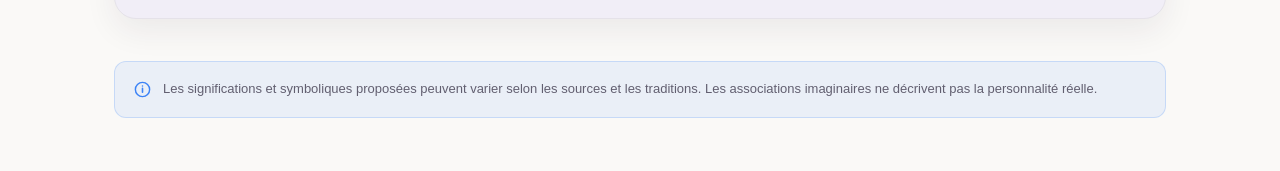
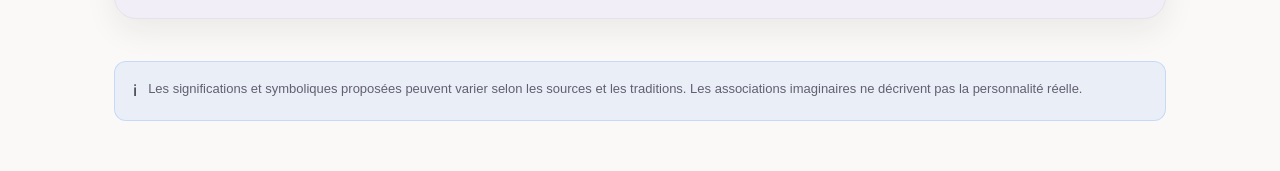
Before and after one commit to Nabouna32/Names, a Next.js app: page /prenoms/benjamin in a window 1280 px wide. Shown: the part 3751-3922 px from the top of the page. Built offline with nearby package versions, Linux system fonts and the light colour scheme.

Commit message:
Utiliser le glyphe d’information standard dans les fiches

```diff
--- a/src/app/prenoms/[slug]/page.tsx
+++ b/src/app/prenoms/[slug]/page.tsx
@@ -194,7 +194,7 @@ export default async function NameProfilePage({ params }: { params: Promise<{ sl
       <section className="profile-section profile-panel"><div className="profile-section-heading"><p className="eyebrow">⭐ PERSONNALITÉS CONNUES</p><h2>Personnalités portant ce <em>prénom</em></h2></div><div className="profile-celebrity-grid">{entry.celebrities.map((person) => <article className="profile-celebrity-card" key={person.name}><span>⭐</span><h3>{person.name}</h3><strong>{person.role}</strong><p>{person.detail}</p></article>)}</div></section>
       <DemoStatistics entry={entry} />
       <section className="profile-section profile-panel related-section"><div className="profile-section-heading"><p className="eyebrow">✦ À DÉCOUVRIR AUSSI</p><h2>Prénoms <em>associés</em></h2></div><div className="related-name-links">{related.map((item) => <Link key={item.slug} href={`/prenoms/${item.slug}`}><span>{item.emoji}</span><strong>{item.name}</strong><small>{item.origin}</small><b>↗</b></Link>)}</div><p className="profile-variants-label">Variantes et formes proches</p><div className="profile-variant-links">{entry.variants.map((variant) => { const target = demoNames.find((item) => item.name.toLocaleLowerCase("fr-FR") === variant.toLocaleLowerCase("fr-FR")); return target ? <Link key={variant} href={`/prenoms/${target.slug}`}>{variant} ↗</Link> : <span key={variant} title="Fiche à créer ultérieurement">{variant}</span>; })}</div></section>
-      <aside className="profile-disclaimer" aria-label="Précision sur les contenus"><svg aria-hidden="true" viewBox="0 0 24 24" width="19" height="19" fill="none"><circle cx="12" cy="12" r="9" stroke="currentColor" strokeWidth="1.8"/><path d="M12 10.5v5M12 7.5h.01" stroke="currentColor" strokeWidth="2" strokeLinecap="round"/></svg><p>Les significations et symboliques proposées peuvent varier selon les sources et les traditions. Les associations imaginaires ne décrivent pas la personnalité réelle.</p></aside>
+      <aside className="profile-disclaimer" aria-label="Précision sur les contenus"><span className="profile-disclaimer-icon" aria-hidden="true">ℹ</span><p>Les significations et symboliques proposées peuvent varier selon les sources et les traditions. Les associations imaginaires ne décrivent pas la personnalité réelle.</p></aside>
     </div>
   </main>;
 }
```
